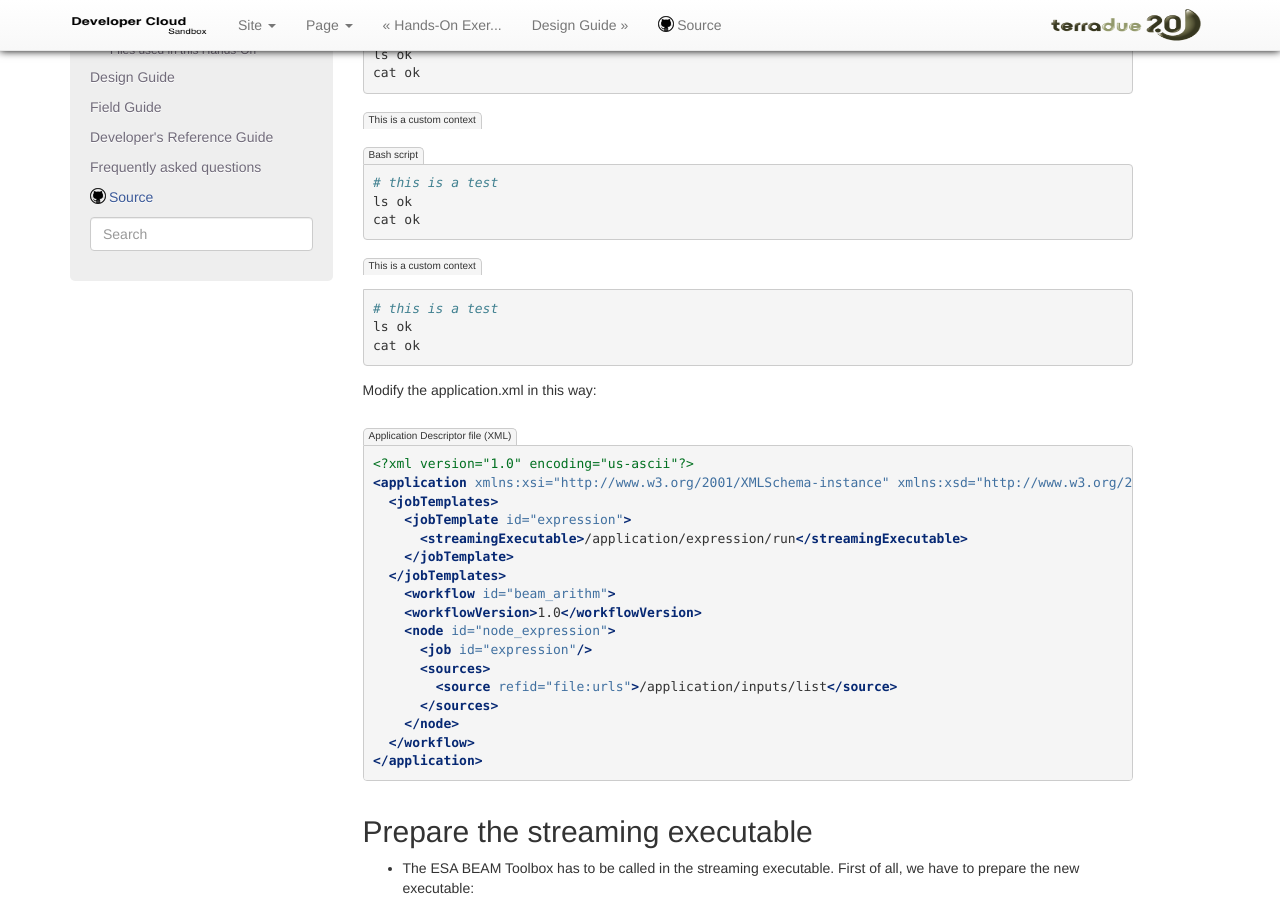
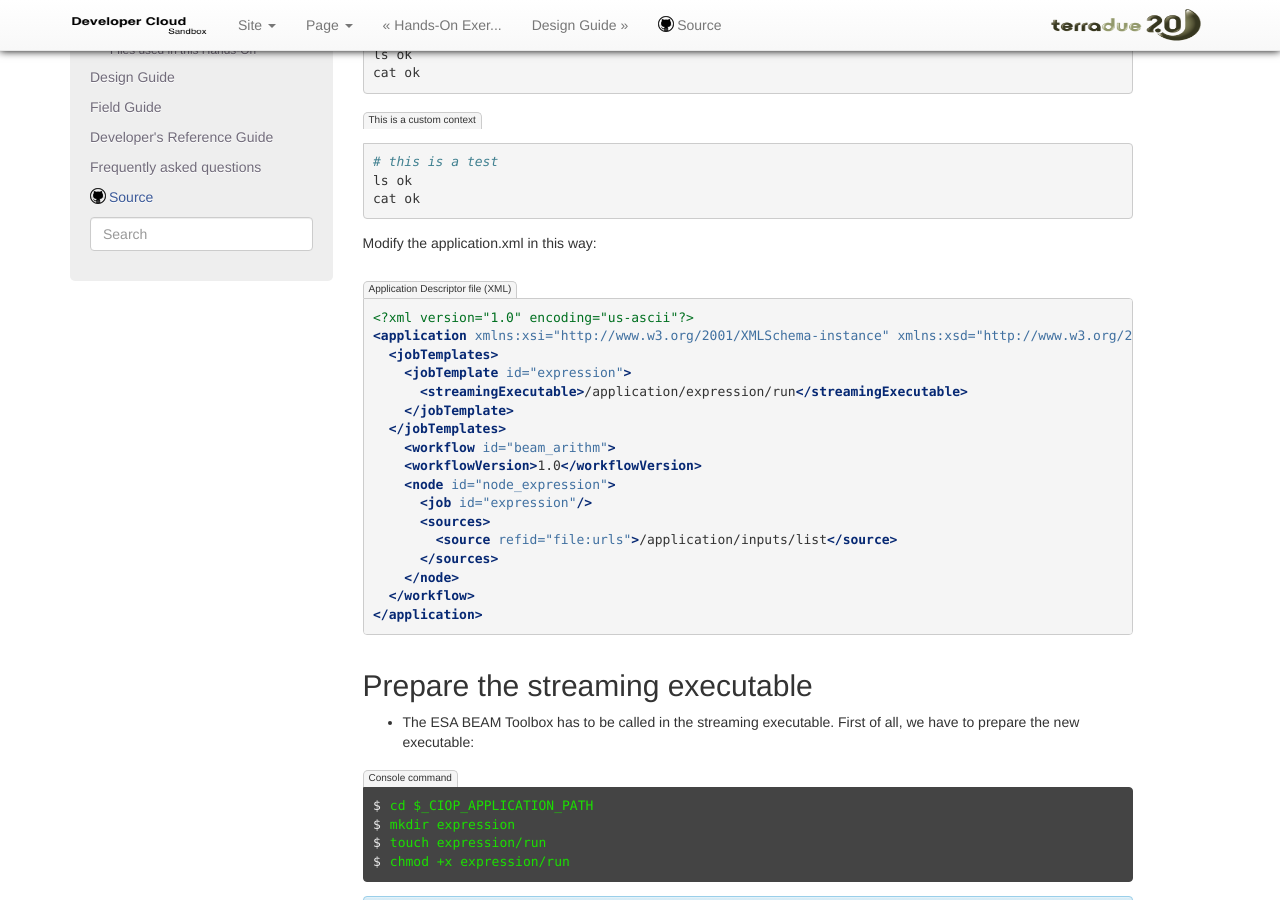
Before and after one commit to Terradue/doc-developer-sandbox, a Sphinx documentation site: the page built from source/developer/toolbox.rst, in a window 1280 px wide and 900 px high, scrolled down 400 px. Built offline with Sphinx 7.4.7, drawn with Linux system fonts in a browser that asks for light colours; pages that are not in the unit, such as notebooks, are missing from menus.

Commit message:
Update toolbox.rst

```diff
--- a/source/developer/toolbox.rst
+++ b/source/developer/toolbox.rst
@@ -24,16 +24,6 @@ Prepare the application.xml
     # this is a test
     ls ok
     cat ok
-
-.. container:: context-custom
-
-  This is a custom context
-
-.. code-block:: bash
-
-  # this is a test
-  ls ok
-  cat ok
 
 .. container:: context-custom
 
```
